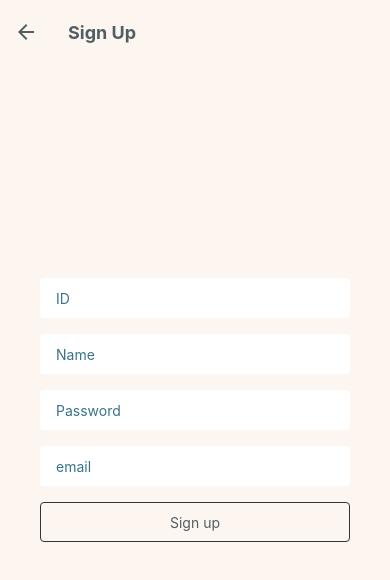
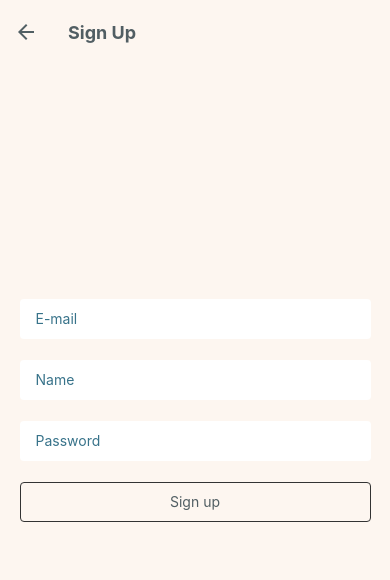
Before and after one commit to solitasroh/todo_app, a React Native app: screen /CreateAccount in a window 390 px wide. Shown: the top 580 px of the page. Built offline with nearby package versions, Linux system fonts and the light colour scheme.

Commit message:
signup 처리 완료

```diff
--- a/src/Screens/Login/CreateAccount.tsx
+++ b/src/Screens/Login/CreateAccount.tsx
@@ -1,101 +1,179 @@
 import React from 'react';
-import {Text} from 'react-native';
 import styled from 'styled-components/native';
 import {StackNavigationProp} from '@react-navigation/stack';
 import Input from './Input';
 import Button from './Button';
 import {LoginNaviParamList} from '../types';
-import {Controller, useForm} from 'react-hook-form';
+import {Controller, FieldValues, useForm} from 'react-hook-form';
+import {gql, useMutation} from '@apollo/client';
+import {Alert} from 'react-native';
 
 const Container = styled.SafeAreaView`
   flex: 1;
   background-color: #fdf6f0;
   align-items: center;
   justify-content: center;
-  padding: 40px;
 `;
 
+const ErrorField = styled.Text`
+  color: red;
+  font-weight: 500;
+  text-align: left;
+  width: 90%;
+  margin-bottom: 16px;
+  margin-top: 5px;
+`;
+
+const EMAIL_PATTERN =
+  /(?:[a-z0-9!#$%&'*+/=?^_`{|}~-]+(?:\.[a-z0-9!#$%&'*+/=?^_`{|}~-]+)*|"(?:[\x01-\x08\x0b\x0c\x0e-\x1f\x21\x23-\x5b\x5d-\x7f]|\\[\x01-\x09\x0b\x0c\x0e-\x7f])*")@(?:(?:[a-z0-9](?:[a-z0-9-]*[a-z0-9])?\.)+[a-z0-9](?:[a-z0-9-]*[a-z0-9])?|\[(?:(?:25[0-5]|2[0-4][0-9]|[01]?[0-9][0-9]?)\.){3}(?:25[0-5]|2[0-4][0-9]|[01]?[0-9][0-9]?|[a-z0-9-]*[a-z0-9]:(?:[\x01-\x08\x0b\x0c\x0e-\x1f\x21-\x5a\x53-\x7f]|\\[\x01-\x09\x0b\x0c\x0e-\x7f])+)\])/g;
 type NavigationProp = StackNavigationProp<LoginNaviParamList, 'CreateAccount'>;
+
+/*
+  회원가입 쿼리
+  signup input 의 데이터를 입력해 인자로 전달하면,
+  서버로 해당 데이터를 전송한다.
+  access Token, refreshToken, user를 응답 요청한다.
+*/
+const SIGNUP = gql`
+  mutation signup($data: SignupInput!) {
+    signup(data: $data) {
+      accessToken
+      refreshToken
+    }
+  }
+`;
+
+interface SignupInput {
+  email: string;
+  password: string;
+  name?: string;
+}
+
+interface User {
+  email: string;
+  password?: string;
+  name?: string;
+}
+
+interface Auth {
+  accessToken: string;
+  refreshToken: string;
+  user?: User;
+}
 
 interface Props {
   navigation: NavigationProp;
 }
 const CreateAccount = ({navigation}: Props) => {
+  //------ signup request  -----------------------------
+  // signup 요청은 "signup()" 를 호출
+  const [signup, {error, data, loading}] = useMutation<
+    {signup: Auth}, // sign_up 응답 데이터
+    {data: SignupInput} // signup variables (입력)
+  >(SIGNUP, {
+    // signup 성공 시 처리 : 화면 전환 등..
+    onCompleted({signup}) {
+      console.log(signup);
+      Alert.alert('Success', 'sign up!', [
+        {text: 'OK', onPress: () => console.log('OK Pressed')},
+      ]);
+    },
+    // signup 실패 시 error 응답 처리
+    onError(error) {
+      Alert.alert('Fail', error.message, [
+        {text: 'OK', onPress: () => console.log('OK Pressed')},
+      ]);
+    },
+  });
+  //------ signup request end -----------------------------
+
+  //------ process form input -----------------------------
   const {
     control,
     handleSubmit,
     formState: {errors},
   } = useForm({
     defaultValues: {
-      userID: '',
       userName: '',
       userEmail: '',
       userPW: '',
     },
   });
-  const onSubmit = data => console.log(data);
-  const onError = error => {
-    console.log(error);
+
+  const onSubmit = async (data: FieldValues) => {
+    if (loading) {
+      return;
+    }
+    console.log(data);
+    // TODO: error가 존재하면 아래 로직이 수행되면 안된다.
+    await signup({
+      variables: {
+        data: {
+          email: data.userEmail,
+          password: data.userPW,
+          name: data.userName,
+        },
+      },
+    });
   };
 
+  const onError = (error: any) => {
+    console.log(`${error}`);
+  };
+  //------ process form input -----------------------------
   return (
     <Container>
       <Controller
         control={control}
-        render={({onChange, onBlur, value}) => (
+        render={({field: {onChange, onBlur, value}}) => (
           <Input
-            style={{marginBottom: 16}}
-            placeholder="ID"
-            onChangeText={onChange}
-            value={value}
-          />
-        )}
-        name="userID"
-        rules={{required: true}}
-      />
-      <Controller
-        control={control}
-        render={({onChange, onBlur, value}) => (
-          <Input
-            style={{marginBottom: 16}}
-            placeholder="Name"
-            onChangeText={onChange}
-            value={value}
-          />
-        )}
-        name="userName"
-        rules={{required: true}}
-      />
-      <Controller
-        control={control}
-        render={({onChange, onBlur, value}) => (
-          <Input
-            style={{marginBottom: 16}}
-            placeholder="Password"
-            secureTextEntry={true}
-            onChangeText={value => onChange}
-            value={value}
-          />
-        )}
-        name="userPW"
-        rules={{required: true}}
-      />
-      <Controller
-        control={control}
-        render={({onChange, onBlur, value}) => (
-          <Input
-            style={{marginBottom: 16}}
-            placeholder="email"
+            placeholder="E-mail"
             keyboardType="email-address"
             onChangeText={onChange}
             value={value}
           />
         )}
         name="userEmail"
-        rules={{required: true}}
+        rules={{
+          required: {
+            value: true,
+            message: 'e-mail이 입력되지 않았습니다',
+          },
+          pattern: {
+            value: EMAIL_PATTERN,
+            message: 'email 형식이 아닙니다',
+          },
+        }}
       />
+      <ErrorField>{errors.userEmail && errors.userEmail.message}</ErrorField>
+      <Controller
+        control={control}
+        render={({field: {onChange, onBlur, value}}) => (
+          <Input placeholder="Name" onChangeText={onChange} value={value} />
+        )}
+        name="userName"
+        rules={{required: {value: true, message: '이름이 입력되지 않았습니다'}}}
+      />
+      <ErrorField>{errors.userName && errors.userName.message}</ErrorField>
+      <Controller
+        control={control}
+        render={({field: {onChange, onBlur, value}}) => (
+          <Input
+            placeholder="Password"
+            secureTextEntry={true}
+            onChangeText={onChange}
+            value={value}
+          />
+        )}
+        name="userPW"
+        rules={{
+          required: {value: true, message: '비밀번호가 입력되지 않았습니다'},
+          minLength: {value: 8, message: '8자 이상 입력해야합니다.'},
+        }}
+      />
+      <ErrorField>{errors.userPW && errors.userPW.message}</ErrorField>
       <Button
-        style={{marginBottom: 24}}
+        style={{marginBottom: 24, width: '90%'}}
         label="Sign up"
         onPress={handleSubmit(onSubmit, onError)}
       />
--- a/src/Screens/Login/Input.tsx
+++ b/src/Screens/Login/Input.tsx
@@ -2,7 +2,7 @@ import React from 'react';
 import styled from 'styled-components/native';
 
 const Container = styled.View`
-  width: 100%;
+  width: 90%;
   height: 40px;
   padding-left: 16px;
   padding-right: 16px;
@@ -22,7 +22,7 @@ interface Props {
   style?: Object;
   clearMode?: boolean;
   onChangeText?: (text: string) => void;
-  value: undefined;
+  value: string;
 }
 
 const Input = ({
```
